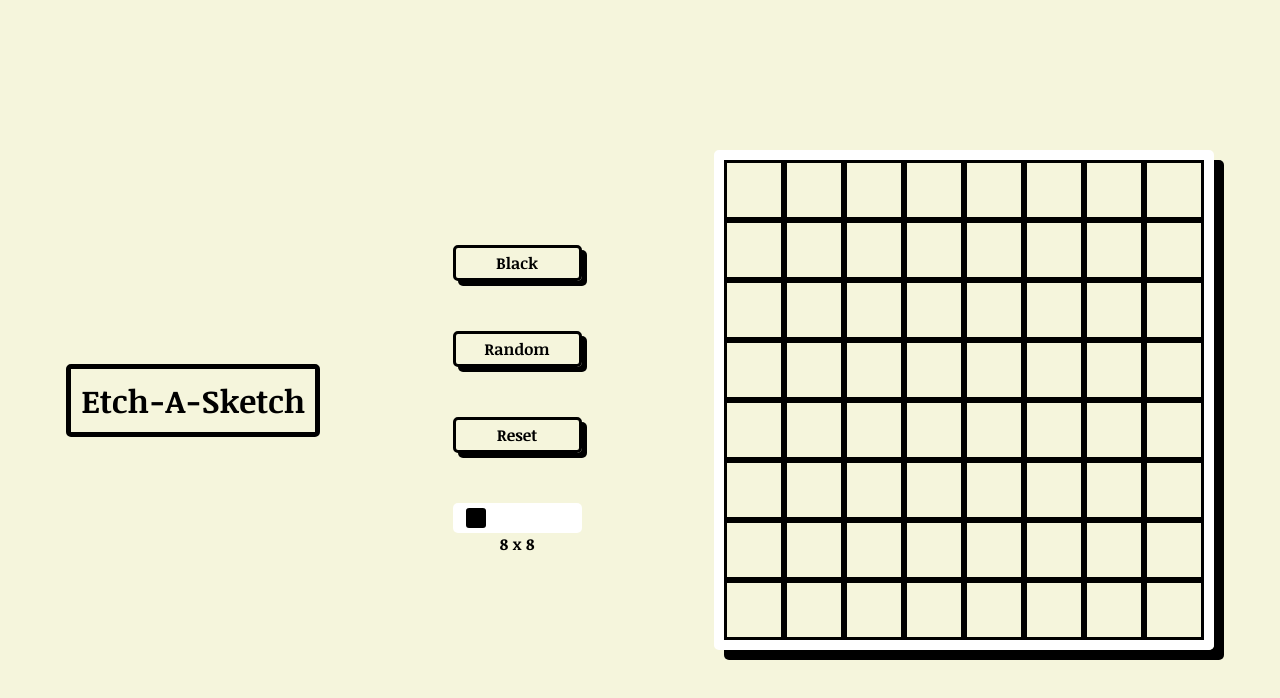
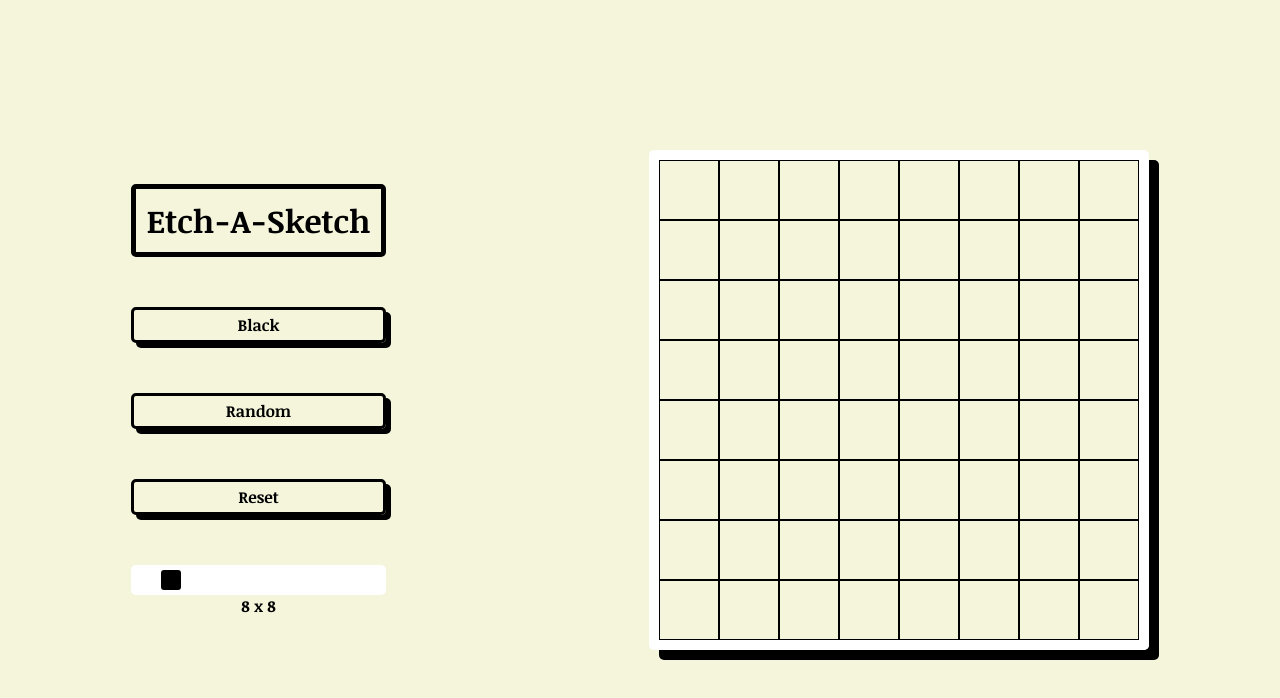
Before and after one commit to emosra/my-odin-projects, a plain HTML site: page etch-a-sketch/index.html in a window 1280 px wide. Drawn offline with Linux system fonts and the light colour scheme.

Commit message:
Change layout

```diff
--- a/etch-a-sketch/index.html
+++ b/etch-a-sketch/index.html
@@ -8,8 +8,9 @@
     <title>Etch-A-Sketch</title>
 </head>
 <body>
-    <h1>Etch-A-Sketch</h1>
+
     <div class="options-container">
+        <h1>Etch-A-Sketch</h1>
         <a class="black-btn">Black</a>
         <a class="random-btn">Random</a>
         <a class="reset-btn">Reset</a>
--- a/etch-a-sketch/styles.css
+++ b/etch-a-sketch/styles.css
@@ -64,7 +64,7 @@ a:active {
 }
 
 .grid-cell {
-    border: solid;
+    border: 1px solid black;
     flex: 1;
 }
 
```
